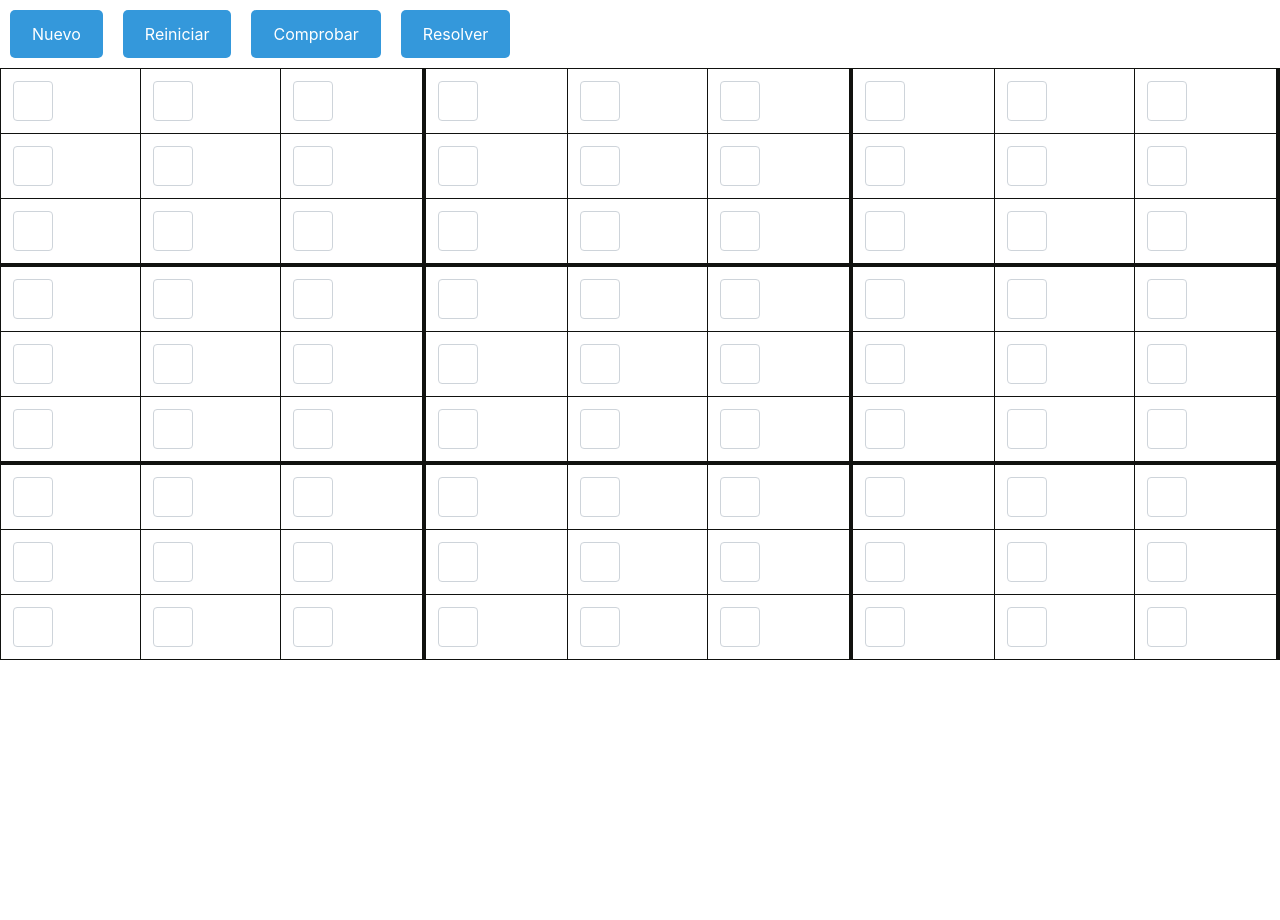
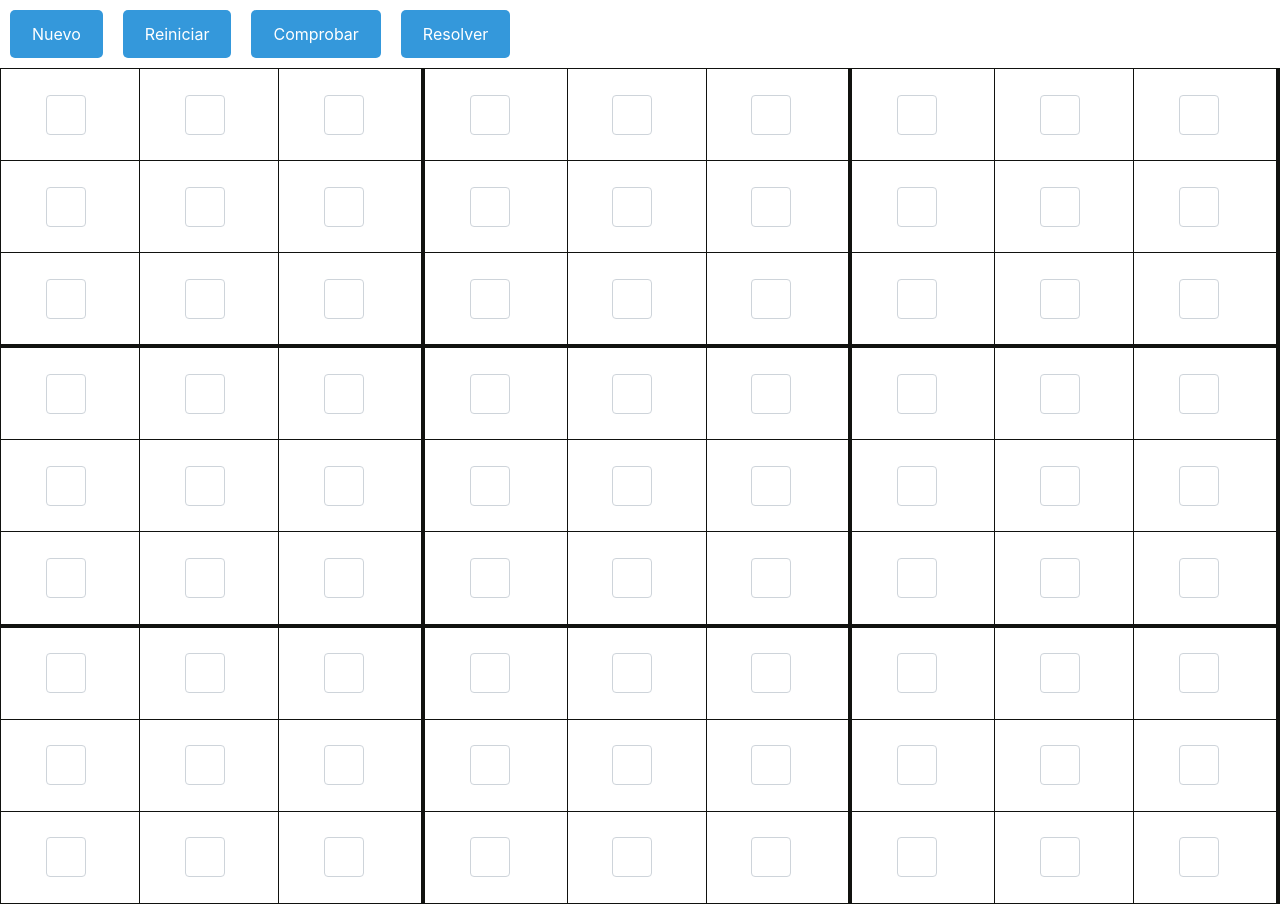
Before and after one commit to L0g6/Sudoku, a plain HTML site: page Sudoku_01.html in a window 1280 px wide. Before the commit the page ends 800 px from the top, so only its background shows below. Drawn offline with nearby package versions, Linux system fonts and the light colour scheme.

Commit message:
Centrado Inputs

```diff
--- a/Sudoku_01.html
+++ b/Sudoku_01.html
@@ -13,10 +13,11 @@
             font-size: 1.5em;
         }
 
-        /* Estilo para los bordes de las celdas */
+        /* Estilo para centrar horizontal y verticalmente los cuadros de texto */
         table.table-bordered td {
             border: 1px solid #11120f;
-        }
+            padding: 2% 3.5%;
+       }
 
         /* Estilo para los bordes derechos de la tercera y sexta columna de cada fila */
         table.table-bordered tr td:nth-child(3n+0),
@@ -27,7 +28,7 @@
         /* Estilo para ampliar el borde inferior de la tercera y sexta fila */
         table.table-bordered tr:nth-child(4)  ,
         table.table-bordered tr:nth-child(7)  {
-          border-bottom: 4px solid #11120f; /* Borde inferior más ancho */
+            border-bottom: 4px solid #11120f; /* Borde inferior más ancho */
         }
 
         /* Estilo para los botones */
@@ -44,12 +45,10 @@
             color: white;
             cursor: pointer;
             transition: border-color 0.3s;
-            /* Transición de color de borde */
         }
 
         .button:hover {
             border-color: #2980b9;
-            /* Color de borde al pasar el ratón por encima */
         }
     </style>
 </head>
```
